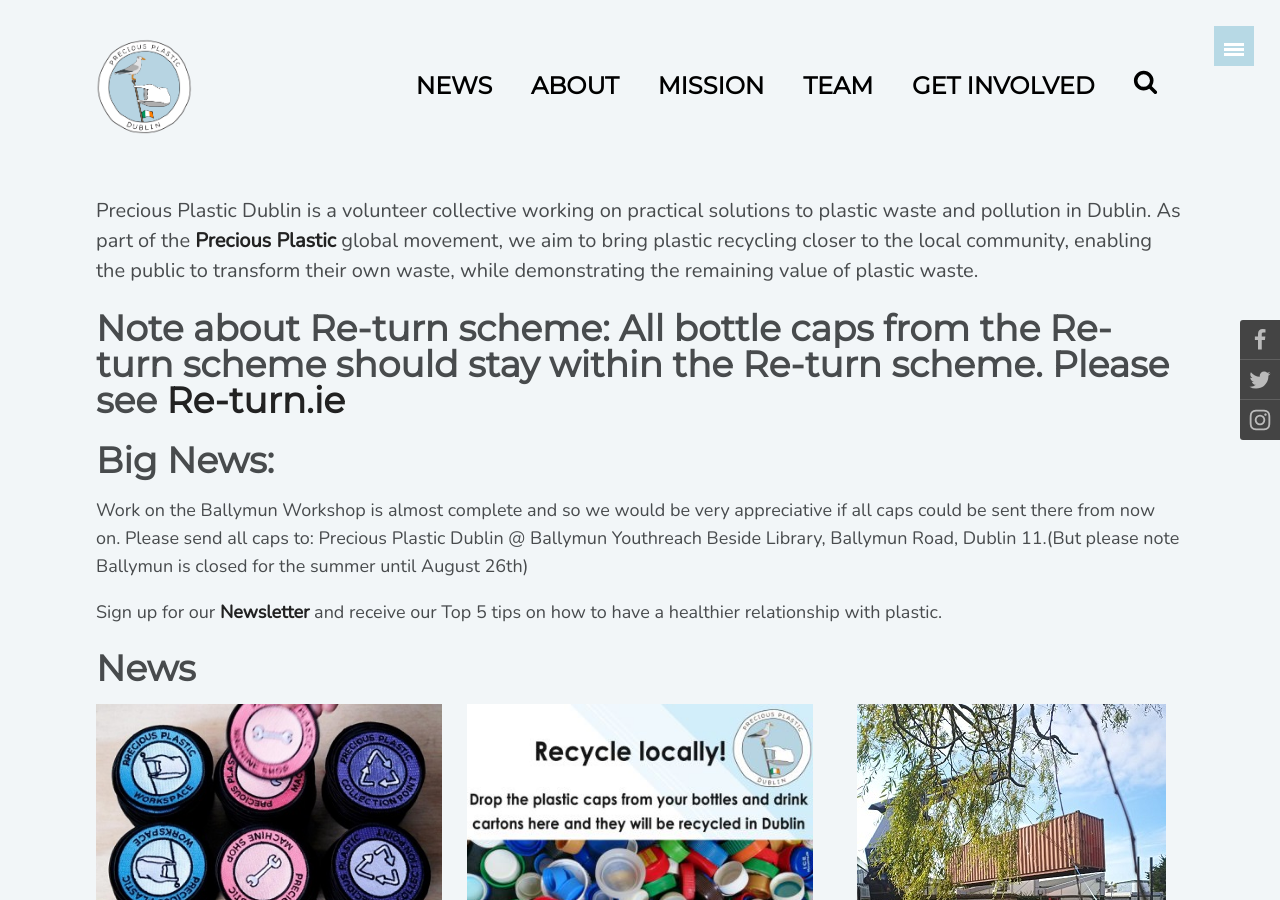
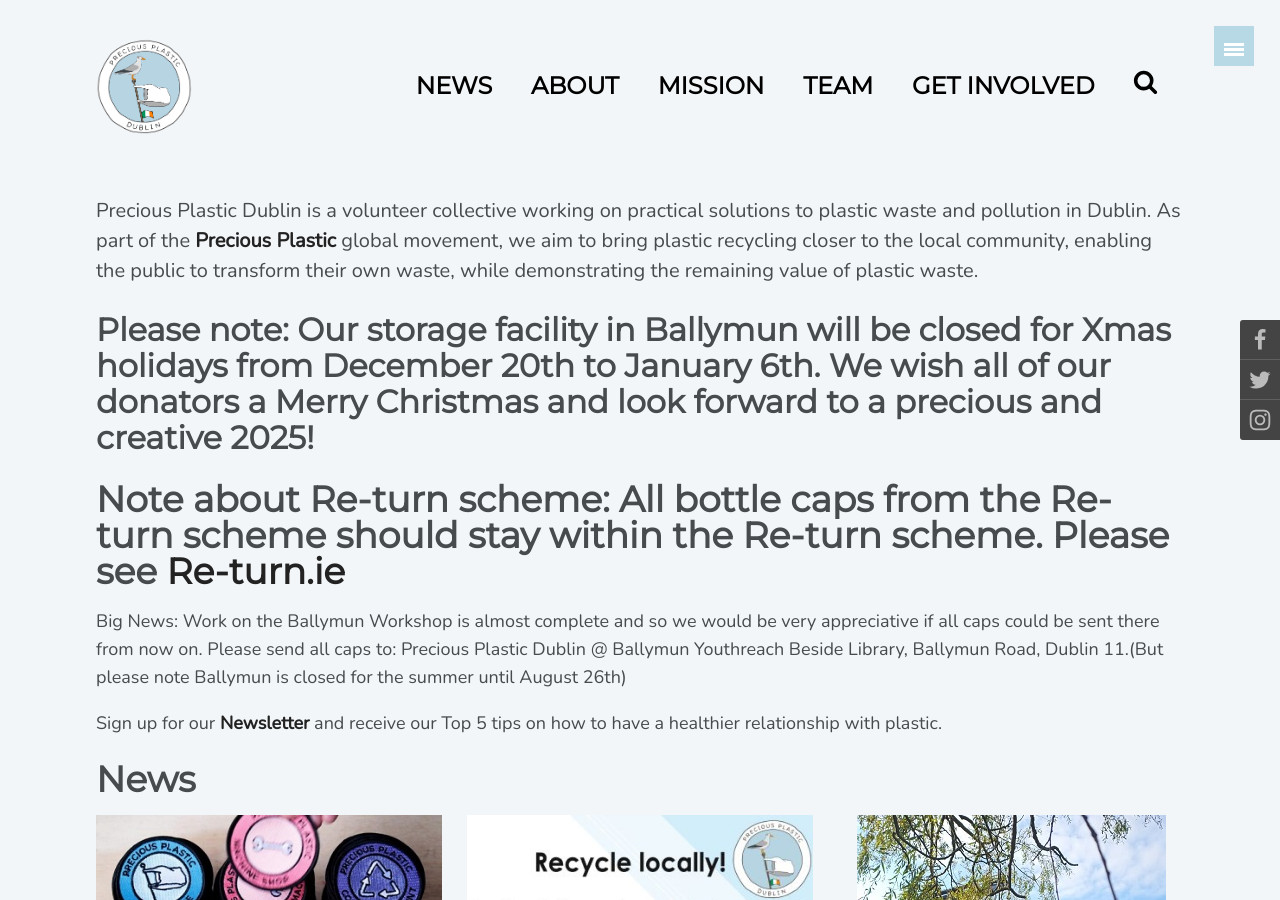
Before and after one commit to preciousplasticdublin/preciousplasticdublin.github.io, a Jekyll site: the page built from index.md, in a window 1280 px wide and 900 px high. Built offline with Jekyll 4.4.1, drawn with Linux system fonts in a browser that asks for light colours; comment, search, counter and statistics services are not loaded.

Commit message:
Update index.md
add Christmas message

```diff
--- a/index.md
+++ b/index.md
@@ -7,9 +7,11 @@
 
 {% comment %} # Please note: Ballymun is closed for the summer until August 26th {% endcomment %}
 
+## Please note: Our storage facility in Ballymun will be closed for Xmas holidays from December 20th to January 6th. We wish all of our donators a Merry Christmas and look forward to a precious and creative 2025!
+
 # Note about Re-turn scheme: All bottle caps from the Re-turn scheme should stay within the Re-turn scheme. Please see [Re-turn.ie](https://re-turn.ie)
 
-# Big News:
+Big News:
 Work on the Ballymun Workshop is almost complete and so we would be very appreciative if all caps could be sent there from now on.
 Please send all caps to: Precious Plastic Dublin @ Ballymun Youthreach Beside Library, Ballymun Road, Dublin 11.(But please note Ballymun is closed for the summer until August 26th)
 
```
